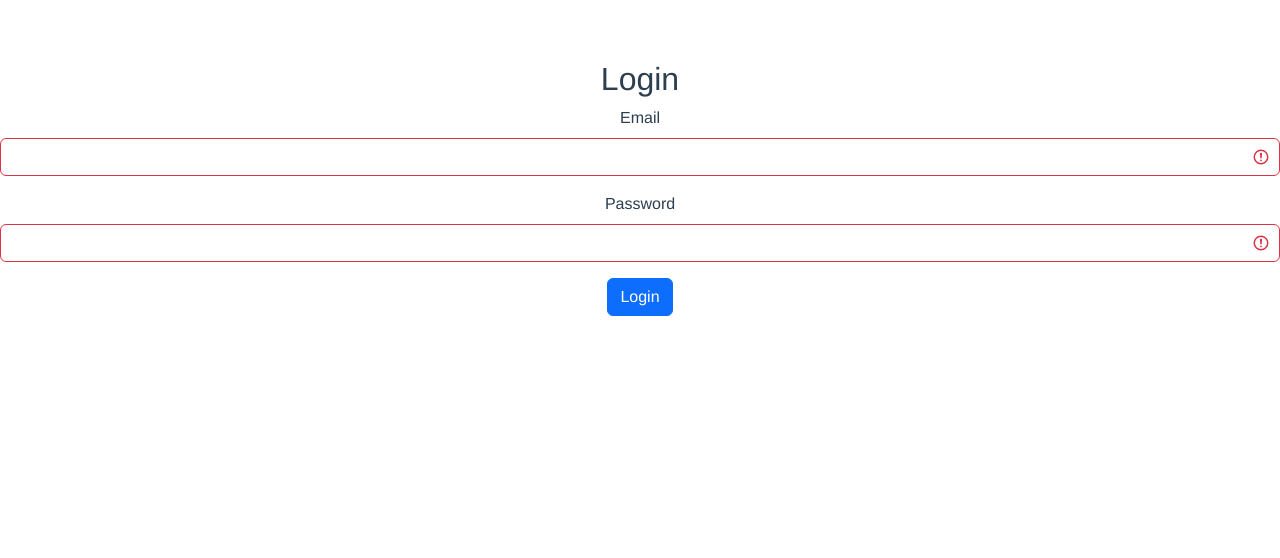
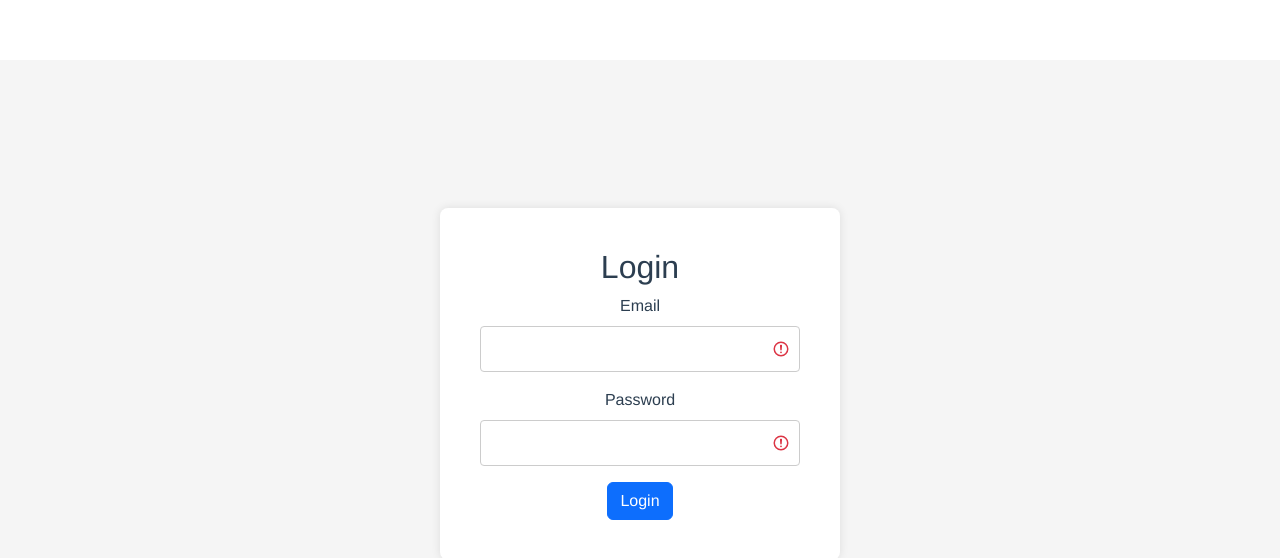
Before and after one commit to rjays16/assessment_test, a Vue app in the folder ui/: page /login in a window 1280 px wide. Shown: the top 558 px of the page. Built offline with nearby package versions, Linux system fonts and the light colour scheme.

Commit message:
Update Form loginForm design

```diff
--- a/ui/src/components/User/Login.vue
+++ b/ui/src/components/User/Login.vue
@@ -1,5 +1,6 @@
 <template>
-  <div>
+  <div class="login-container">
+    <div class="login-form">
       <h2>Login</h2>
       <b-form @submit.prevent="login">
         <b-form-group label="Email" label-for="email">
@@ -23,6 +24,7 @@
           Login
         </b-button>
       </b-form>
+    </div>
   </div>
 </template>
 
@@ -64,7 +66,7 @@ export default {
         this.$router.push('/')
         Swal.fire({
           title: 'Success!',
-          text: 'Login succesfully',
+          text: 'Login successfully',
           icon: 'success',
           confirmButtonText: 'OK'
         });
@@ -80,9 +82,23 @@ export default {
 </script>
 
 <style scoped>
+.login-container {
+  display: flex;
+  flex-direction: column;
+  justify-content: flex-end;
+  align-items: center;
+  height: 100vh;
+  background-color: #f5f5f5;
+}
+
 .login-form {
   max-width: 400px;
-  margin: 0 auto;
+  width: 100%;
+  padding: 40px;
+  box-shadow: 0 0 10px rgba(0, 0, 0, 0.1);
+  background: #fff;
+  border-radius: 8px;
+  margin-bottom: 300px; /* Adjust this value to increase or decrease the bottom spacing */
 }
 
 .form-group {
@@ -91,9 +107,22 @@ export default {
 
 .form-control {
   width: 100%;
+  padding: 10px;
+  border: 1px solid #ccc;
+  border-radius: 4px;
 }
 
 .submit-button {
   width: 100%;
+  padding: 10px;
+  background-color: #007bff;
+  color: #fff;
+  border: none;
+  border-radius: 4px;
+  cursor: pointer;
+}
+
+.submit-button:hover {
+  background-color: #0056b3;
 }
 </style>
```
Lines whose indentation alone changed are shown as unchanged.
